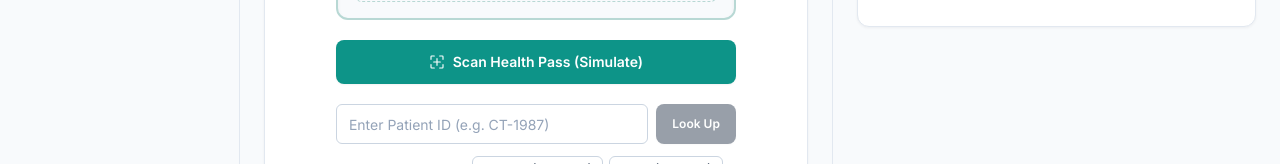
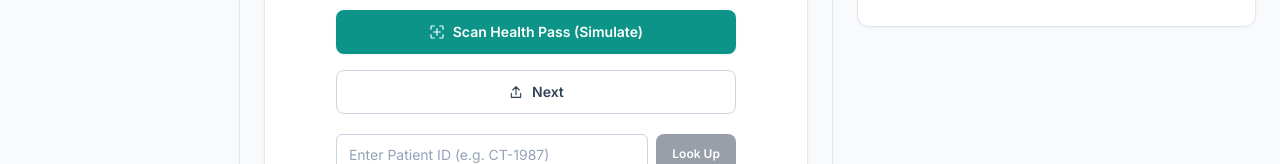
Before and after one commit to anishSub/MedBuddy, a Next.js app: page /doctor/scan in a window 1280 px wide. Shown: the part 555-719 px from the top of the page. Built offline with nearby package versions, Linux system fonts and the light colour scheme; no server answers; the database is empty.

Commit message:
Add upload photos step after doctor scan health pass

```diff
--- a/src/app/doctor/scan/page.tsx
+++ b/src/app/doctor/scan/page.tsx
@@ -1,6 +1,6 @@
 "use client";
 
-import { useState } from "react";
+import { useRef, useState } from "react";
 import Link from "next/link";
 import { Icon } from "@/components/common/Icon";
 import { doctorService, patientService } from "@/lib/supabase/services";
@@ -72,6 +72,9 @@ export default function DoctorScanPage() {
   const [usingMock, setUsingMock] = useState(false);
   const [patient, setPatient] = useState<ScannedPatient>(MOCK_PATIENT);
   const [inputCode, setInputCode] = useState("");
+  const [uploadOpen, setUploadOpen] = useState(false);
+  const fileRef = useRef<HTMLInputElement>(null);
+  const [uploadedPhotos, setUploadedPhotos] = useState<string[]>([]);
 
   async function lookup(code: string) {
     setLoading(true);
@@ -160,6 +163,28 @@ export default function DoctorScanPage() {
                 : "Scan Health Pass (Simulate)"}
           </button>
 
+          {/* Upload photos - next step after scan */}
+          <button
+            onClick={() => setUploadOpen(true)}
+            className="mt-4 flex h-11 w-full max-w-[400px] items-center justify-center gap-2 rounded-lg border border-[#CBD5E1] bg-white text-sm font-semibold text-[#334155] transition hover:bg-slate-50"
+          >
+            <Icon name="upload" size={16} />
+            Next
+          </button>
+
+          <input
+            ref={fileRef}
+            type="file"
+            accept="image/*"
+            multiple
+            className="hidden"
+            onChange={(e) => {
+              const files = Array.from(e.target.files ?? []);
+              setUploadedPhotos(files.map((f) => f.name));
+              setUploadOpen(false);
+            }}
+          />
+
           {/* Manual lookup input */}
           <form
             onSubmit={(e) => {
@@ -183,6 +208,13 @@ export default function DoctorScanPage() {
               {loading ? "Searching…" : "Look Up"}
             </button>
           </form>
+
+          {uploadedPhotos.length > 0 && (
+            <p className="mt-3 text-center text-xs text-[#64748B]">
+              {uploadedPhotos.length} photo(s) attached:{" "}
+              {uploadedPhotos.join(", ")}
+            </p>
+          )}
 
           {/* Quick test chips */}
           <div className="mt-3 flex flex-wrap items-center justify-center gap-1.5 max-w-[420px]">
```
